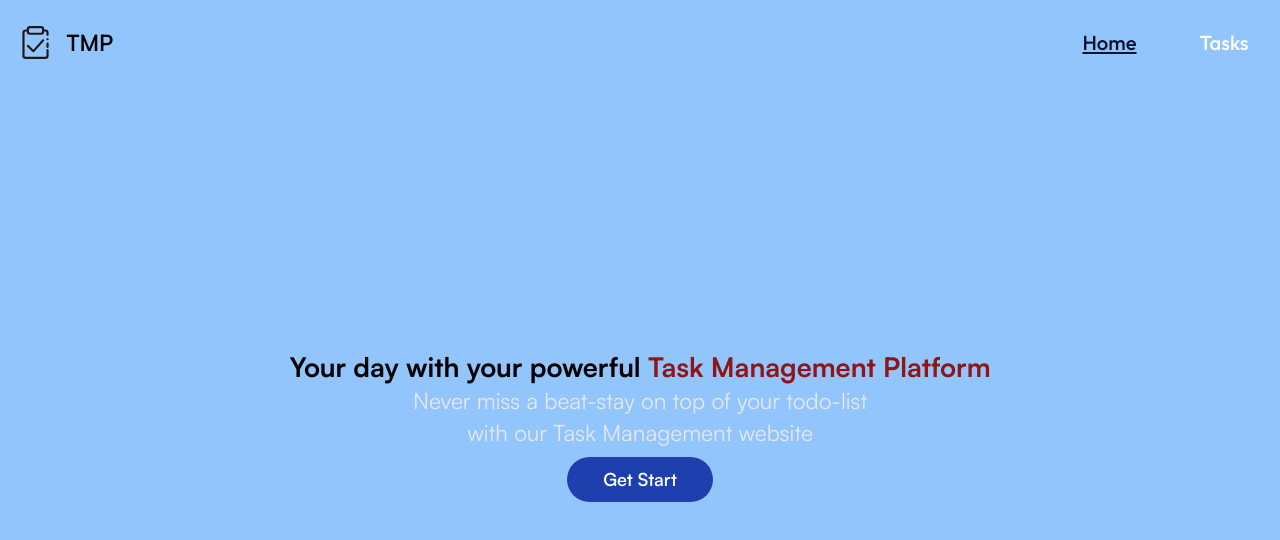
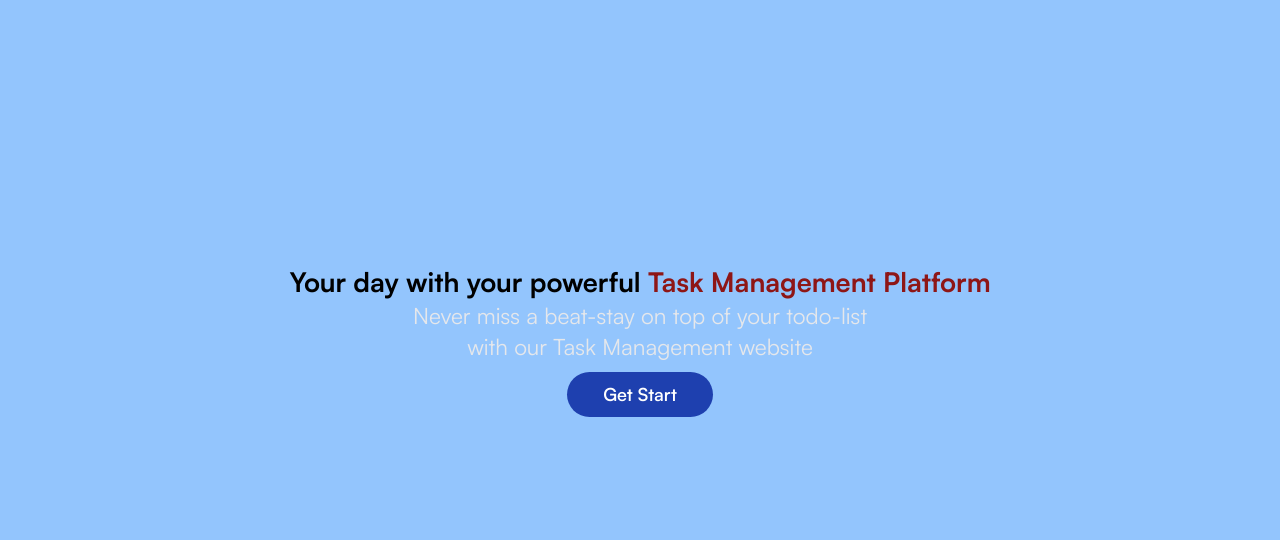
Before and after one commit to Durgesh2008/Realtime-taskManager, a React (Vite) app: page / in a window 1280 px wide. Shown: the top 540 px of the page. Built offline with nearby package versions, Linux system fonts and the light colour scheme; no server answers; a web font is replaced by a local one.

Commit message:
Update App.tsx

```diff
--- a/src/App.tsx
+++ b/src/App.tsx
@@ -1,5 +1,4 @@
 import { Route, Routes } from "react-router-dom";
-import Navbar from "./components/Header/Navbar";
 import CoverPage from "./components/Home/CoverPage";
 import WrapperContainer from "./components/Wrapper/WrapperContainer";
 import { lazy, Suspense } from "react";
@@ -11,7 +10,6 @@ const Tasks = lazy(() => import("./components/Tasks/Tasks"));
 const App = () => {
   return (
     <WrapperContainer>
-      <Navbar />
       <Routes>
         <Route path="/" element={<CoverPage />} />
         <Route
```
